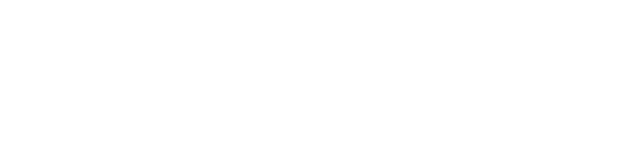
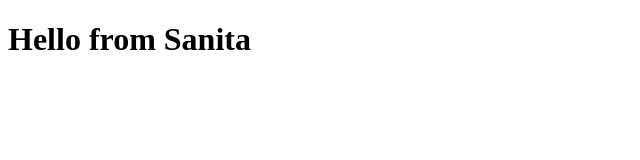
Before and after one commit to SanitaZ/ai_tutor, a plain HTML site: page index.html in a window 1280 px wide. Shown: the whole page, without its empty margins (0-640 px from the left). Drawn offline with Linux system fonts and the light colour scheme.

Commit message:
Update index.html

```diff
--- a/index.html
+++ b/index.html
@@ -6,7 +6,7 @@
     <title>Document</title>
 </head>
 <body>
-
+    <h1>Hello from Sanita</h1>
 
 
 </body>
```
